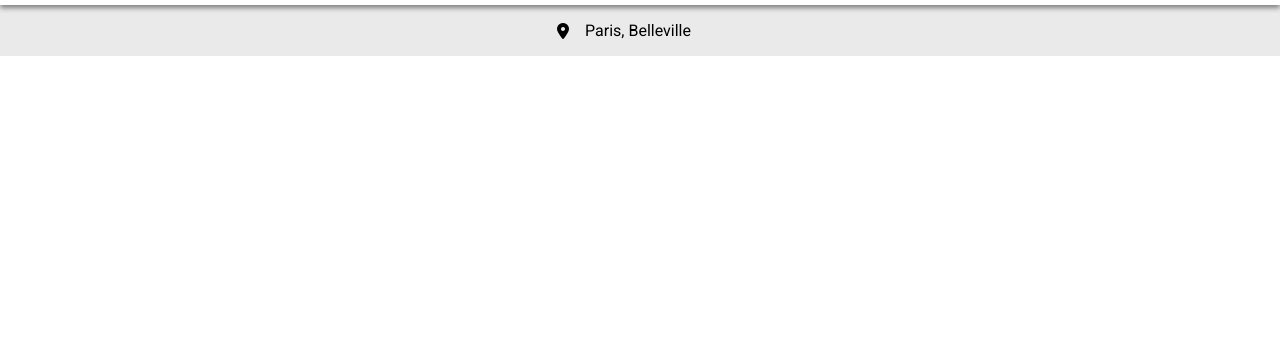
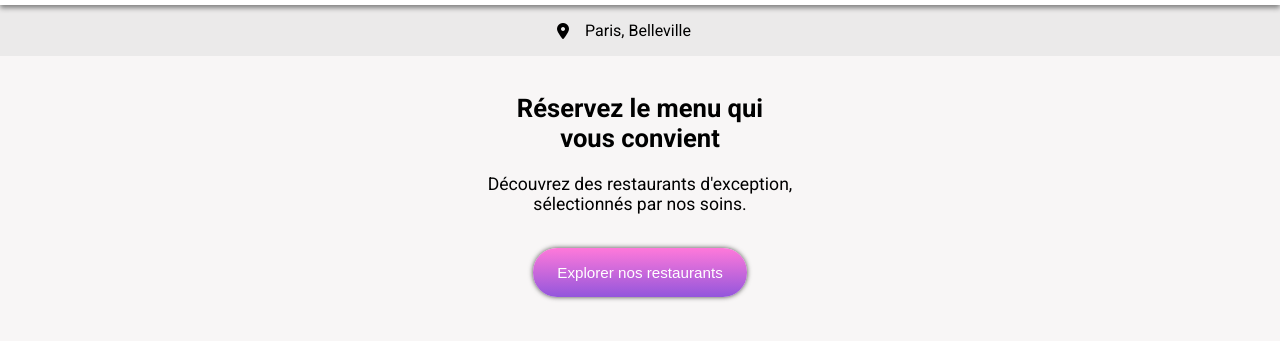
Before and after one commit to khaljil/ohmyfood, a plain HTML site: page index.html in a window 1280 px wide. Shown: the part 45-386 px from the top of the page. Drawn offline with Linux system fonts and the light colour scheme; a web font is replaced by a local one.

Commit message:
heading-primary

```diff
--- a/index.html
+++ b/index.html
@@ -17,6 +17,11 @@
             <i class="fa-solid fa-location-dot " ></i>
             <p>Paris, Belleville</p>
         </div>
+        <section class="heading-primary">
+            <h2>Réservez le menu qui<br> vous convient</h2>
+            <p> Découvrez des restaurants d'exception,<br>sélectionnés par nos soins.</p>
+            <button>Explorer nos restaurants </button>
+        </section>
     </main>
 </body>
 </html>
--- a/style.css
+++ b/style.css
@@ -1,12 +1,11 @@
 @import url('https://fonts.googleapis.com/css2?family=Shrikhand&display=swap');
-@import url('https://fonts.googleapis.com/css2?family=Roboto:wght@400;500;700&display=swap');
+@import url('https://fonts.googleapis.com/css2?family=Roboto:wght@300;400;500;700&display=swap');
 body{
     margin: 0px;
     font-family: 'Roboto', sans-serif;
 }
 *{
     box-sizing: border-box;
-    /*border:1px solid red;*/
 }
 header{
     padding:0.5rem 0rem;
@@ -18,7 +17,7 @@ header h1{
     text-align: center;
     font-size: 1.8rem;
     font-weight: 400;
-    margin:0px;
+    margin:0px
 }
 main .location{
     display: flex;
@@ -28,3 +27,28 @@ main .location{
     gap:1rem;
     padding-right: 2rem;
 }
+main .heading-primary {
+   text-align: center;
+   padding:1rem 0 3.5rem 0 ;
+   background-color: rgb(248, 246, 246);
+}
+main .heading-primary h2 {
+    font-size: 1.6rem;
+}
+main .heading-primary p {
+    font-size: 1.1rem;
+}
+main .heading-primary button {
+    margin-top:1rem;
+    color: white;
+    padding: 1rem 1.5rem;
+    font-size: 0.95rem;
+    border-radius: 1.5rem;
+    border: none;
+    background: linear-gradient(#FF79DA, #9356DC);
+    box-shadow: 0px 0px 5px 0px rgba(0, 0, 0, 0.7);
+}
+.heading-primary button:hover {
+    opacity: 0.7;
+    box-shadow: 0px 0px 5px 5px rgba(0, 0, 0, 0.7);
+}
```
